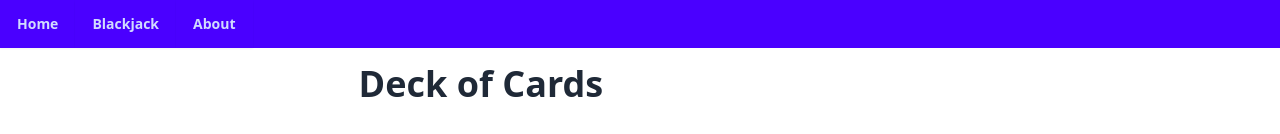
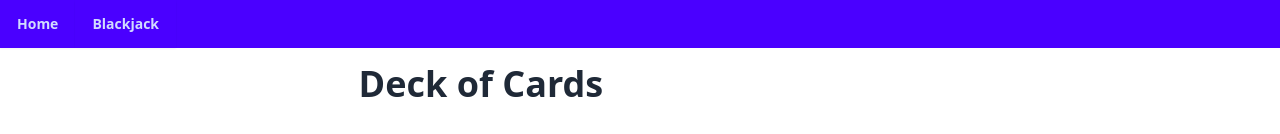
Before and after one commit to bhanna1693/blackjack, a Vue app: page / in a window 1280 px wide. Shown: the top 134 px of the page. Built offline with nearby package versions, Linux system fonts and the light colour scheme.

Commit message:
removed /about route

```diff
--- a/src/router/routes.ts
+++ b/src/router/routes.ts
@@ -11,13 +11,13 @@ export const routes: RouteRecordRaw[] = [
     path: '/blackjack',
     name: 'Blackjack',
     component: () => import('../views/BlackjackView.vue')
-  },
-  {
-    path: '/about',
-    name: 'About',
-    // route level code-splitting
-    // this generates a separate chunk (About.[hash].js) for this route
-    // which is lazy-loaded when the route is visited.
-    component: () => import('../views/AboutView.vue')
   }
+  // {
+  //   path: '/about',
+  //   name: 'About',
+  //   // route level code-splitting
+  //   // this generates a separate chunk (About.[hash].js) for this route
+  //   // which is lazy-loaded when the route is visited.
+  //   component: () => import('../views/AboutView.vue')
+  // }
 ]
```
